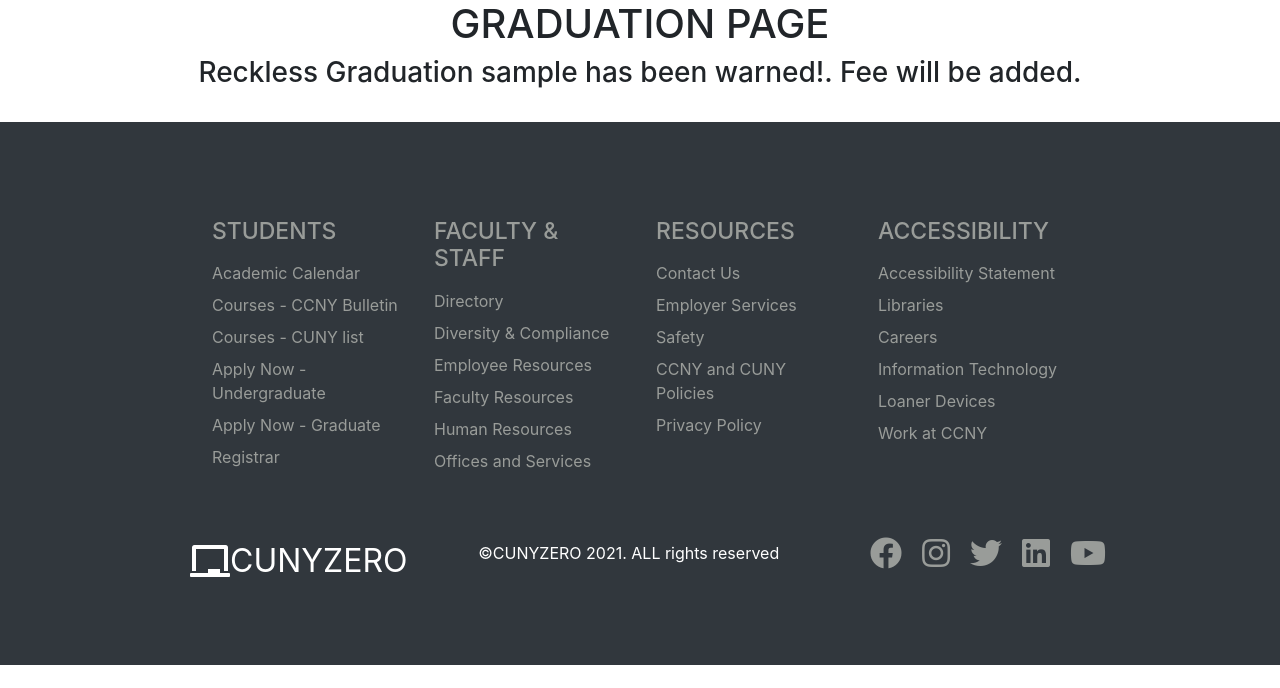
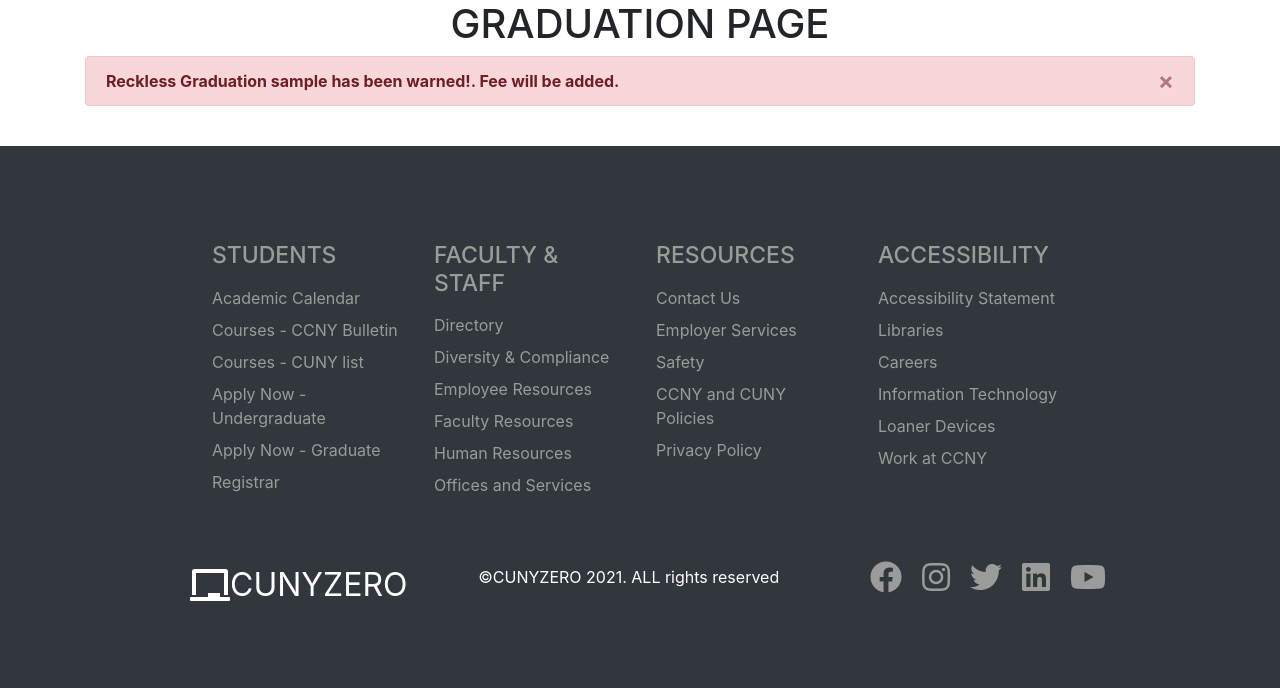
Before and after one commit to tryingtolearn11/322_project, a Flask app: template app/templates/apply_for_grad.html in a window 1280 px wide. Shown: the part 56-744 px from the top of the page. Run offline with Flask 2, Linux system fonts and the light colour scheme; the template is opened without the code that fills it: most values are stand-ins (such as "Sample title", 1, 10 or a date in 2020); some libraries are stand-ins or nearby versions.

Commit message:
grad page

```diff
--- a/app/templates/apply_for_grad.html
+++ b/app/templates/apply_for_grad.html
@@ -31,7 +31,12 @@
                 </div>
             </div>
             {% else %}
-            <h3><center>Reckless Graduation {{student.username}} has been warned!. Fee will be added.</center></h3>
+            <div class="alert alert-danger alert-dismissible fade show" role="alert">
+                <strong>Reckless Graduation {{student.username}} has been warned!. Fee will be added.</strong>
+                <button type="button" class="close" data-dismiss="alert" aria-label="Close">
+                  <span aria-hidden="true">&times;</span>
+                </button>
+            </div>
             {% endif %}
 
         </div>
```
